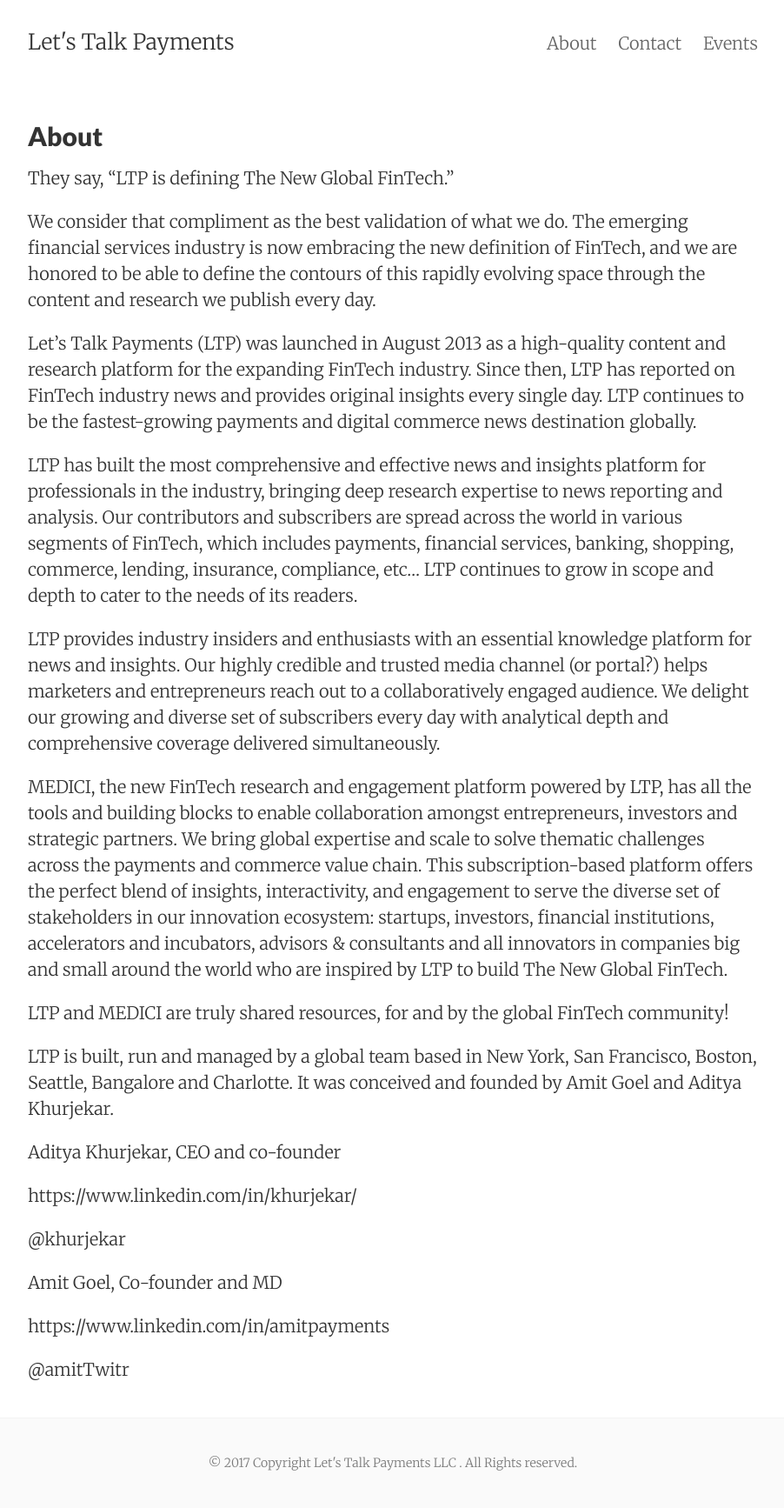
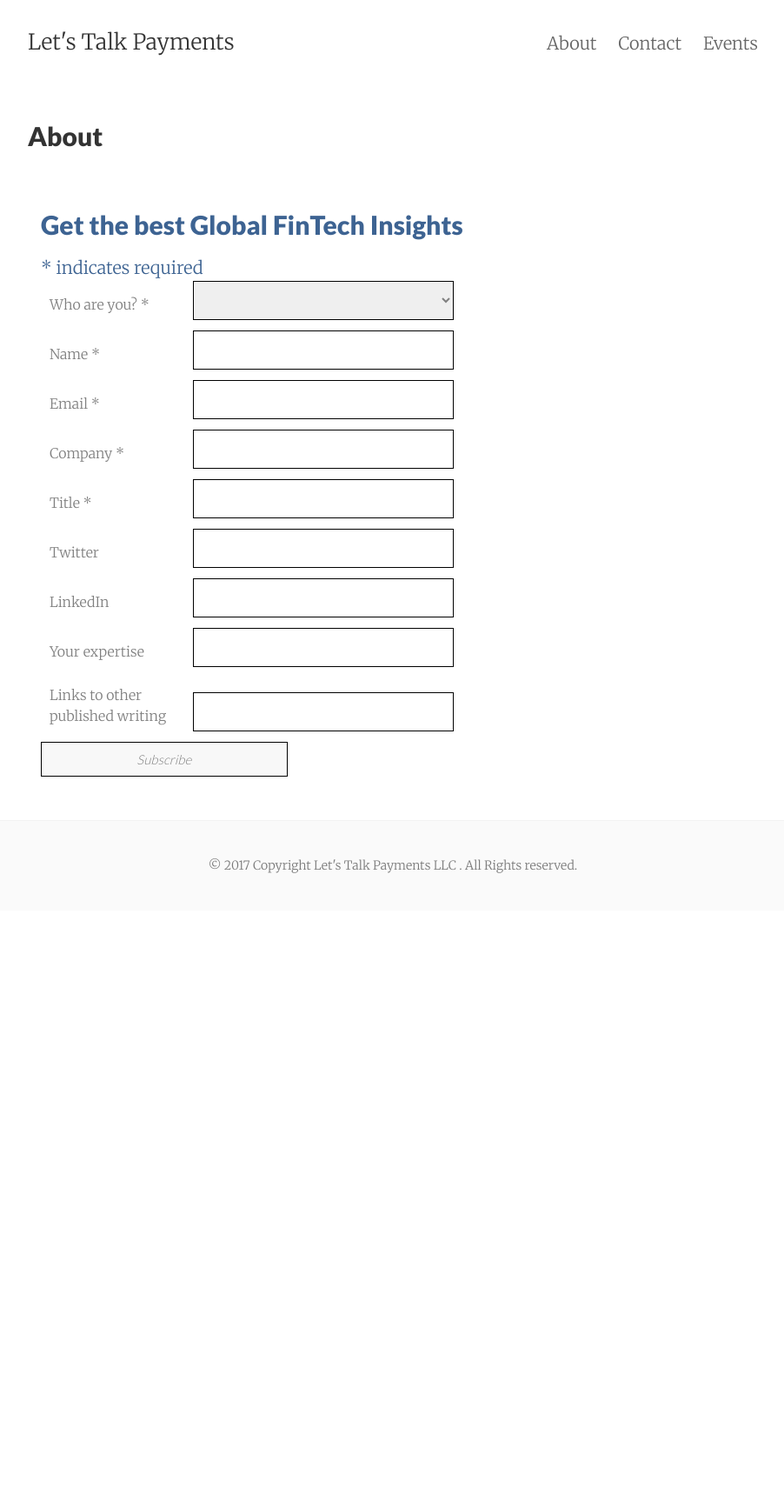
Before and after one commit to prasadltp/medicipro, a Jekyll site: the page built from about.md, in a window 1280 px wide. Shown: the whole page at 87% size, without its empty margins (188-1090 px from the left). Built offline with Jekyll 4.4.1, drawn with Linux system fonts in a browser that asks for light colours; after the commit the page ends 1047 px from its top, so only the background shows below that.

Commit message:
Updated About

```diff
--- a/about.md
+++ b/about.md
@@ -1,36 +1,114 @@
 ---
 title: About
 permalink: "/about/"
+tags: about
 layout: page
-tags: about
 ---
 
-They say, “LTP is defining The New Global FinTech.”
+<style type="text/css">
+#mc_embed_signup {
+	color: #3D6392;
+	padding: 20px 15px;
+}
 
-We consider that compliment as the best validation of what we do. The emerging financial services industry is now embracing the new definition of FinTech, and we are honored to be able to define the contours of this rapidly evolving space through the content and research we publish every day.
+#mc_embed_signup input, select {
+	border: 1px solid #000;
+	color: gray;
+	font-size: 16px;
+	font-style: italic;
+	margin-bottom: 10px;
+	padding: 8px 10px;
+	width: 300px;
+}
+#mc_embed_signup label {
+	border: medium none;
+	color: gray;
+	font-size: 16px;
+	margin-bottom: 10px;
+	padding: 8px 10px;
+	width: 150px!important;
+	display: inline-block;
+}
 
-Let’s Talk Payments (LTP) was launched in August 2013 as a high-quality content and research platform for the expanding FinTech industry. Since then, LTP has reported on FinTech industry news and provides original insights every single day. LTP continues to be the fastest-growing payments and digital commerce news destination globally.
+#mc_embed_signup input[type="submit"] {
+	background: #f8f8f8;
+	color: gray;
+	cursor: pointer;
+	font-size: 15px;
+	width: 35%;
+	padding: 8px 0;
+}
 
-LTP has built the most comprehensive and effective news and insights platform for professionals in the industry, bringing deep research expertise to news reporting and analysis. Our contributors and subscribers are spread across the world in various segments of FinTech, which includes payments, financial services, banking, shopping, commerce, lending, insurance, compliance, etc… LTP continues to grow in scope and depth to cater to the needs of its readers.
+#mc_embed_signup input[type="submit"]:hover {
+	color: #F2C94C
+}
+</style>
+<!-- Begin MailChimp Signup Form -->
+<div id="mc_embed_signup">
+<form action="https://letstalkpayments.us7.list-manage.com/subscribe/post?u=bc57d9187dbf177fa07614fbf&id=7d56b203f3" method="post" id="mc-embedded-subscribe-form" name="mc-embedded-subscribe-form" class="validate" target="_blank" novalidate>
+<div id="mc_embed_signup_scroll">
+<h2>Get the best Global FinTech Insights</h2>
+<div class="indicates-required"><span class="asterisk">*</span> indicates required</div>
+<div class="mc-field-group">
+<label for="mce-MMERGE4">Who are you?  <span class="asterisk">*</span>
+</label>
+<select name="MMERGE4" class="required" id="mce-MMERGE4">
+<option value=""></option>
+<option value="Investor">Investor</option>
+<option value="StartUp">StartUp</option>
+<option value="Financial Institution">Financial Institution</option>
+<option value="Media">Media</option>
+<option value="Blogger">Blogger</option>
+<option value="Influencers">Influencers</option>
+<option value="Other">Other</option>
 
-LTP provides industry insiders and enthusiasts with an essential knowledge platform for news and insights. Our highly credible and trusted media channel (or portal?) helps marketers and entrepreneurs reach out to a collaboratively engaged audience. We delight our growing and diverse set of subscribers every day with analytical depth and comprehensive coverage delivered simultaneously.
+    </select>
 
-MEDICI, the new FinTech research and engagement platform powered by LTP, has all the tools and building blocks to enable collaboration amongst entrepreneurs, investors and strategic partners. We bring global expertise and scale to solve thematic challenges across the payments and commerce value chain. This subscription-based platform offers the perfect blend of insights, interactivity, and engagement to serve the diverse set of stakeholders in our innovation ecosystem: startups, investors, financial institutions, accelerators and incubators, advisors & consultants and all innovators in companies big and small around the world who are inspired by LTP to build The New Global FinTech.
+</div>
+<div class="mc-field-group">
+<label for="mce-NAME">Name  <span class="asterisk">*</span>
+</label>
+<input type="text" value="" name="NAME" class="required" id="mce-NAME">
+</div>
+<div class="mc-field-group">
+<label for="mce-EMAIL">Email  <span class="asterisk">*</span>
+</label>
+<input type="email" value="" name="EMAIL" class="required email" id="mce-EMAIL">
+</div>
+<div class="mc-field-group">
+<label for="mce-COMPANY">Company  <span class="asterisk">*</span>
+</label>
+<input type="text" value="" name="COMPANY" class="required" id="mce-COMPANY">
+</div>
+<div class="mc-field-group">
+<label for="mce-MMERGE3">Title  <span class="asterisk">*</span>
+</label>
+<input type="text" value="" name="MMERGE3" class="required" id="mce-MMERGE3">
+</div>
+<div class="mc-field-group">
+<label for="mce-MMERGE5">Twitter </label>
+<input type="text" value="" name="MMERGE5" class="" id="mce-MMERGE5">
+</div>
+<div class="mc-field-group">
+<label for="mce-MMERGE6">LinkedIn </label>
+<input type="text" value="" name="MMERGE6" class="" id="mce-MMERGE6">
+</div>
+<div class="mc-field-group">
+<label for="mce-MMERGE8">Your expertise </label>
+<input type="text" value="" name="MMERGE8" class="" id="mce-MMERGE8">
+</div>
+<div class="mc-field-group">
+<label for="mce-MMERGE9">Links to other published writing </label>
+<input type="text" value="" name="MMERGE9" class="" id="mce-MMERGE9">
+</div>
+<div id="mce-responses" class="clear">
+<div class="response" id="mce-error-response" style="display:none"></div>
+<div class="response" id="mce-success-response" style="display:none"></div>
+</div>    <!-- real people should not fill this in and expect good things - do not remove this or risk form bot signups-->
+<div style="position: absolute; left: -5000px;" aria-hidden="true"><input type="text" name="b_bc57d9187dbf177fa07614fbf_7d56b203f3" tabindex="-1" value=""></div>
+<div class="clear"><input type="submit" value="Subscribe" name="subscribe" id="mc-embedded-subscribe" class="button"></div>
+</div>
+</form>
+</div>
 
-LTP and MEDICI are truly shared resources, for and by the global FinTech community!
-
-LTP is built, run and managed by a global team based in New York, San Francisco, Boston, Seattle, Bangalore and Charlotte. It was conceived and founded by Amit Goel and Aditya Khurjekar.
-
-Aditya Khurjekar, CEO and co-founder
-
-https://www.linkedin.com/in/khurjekar/
-
-@khurjekar
-
-
-
-Amit Goel, Co-founder and MD
-
-https://www.linkedin.com/in/amitpayments
-
-@amitTwitr
+<!--End mc_embed_signup-->
```
